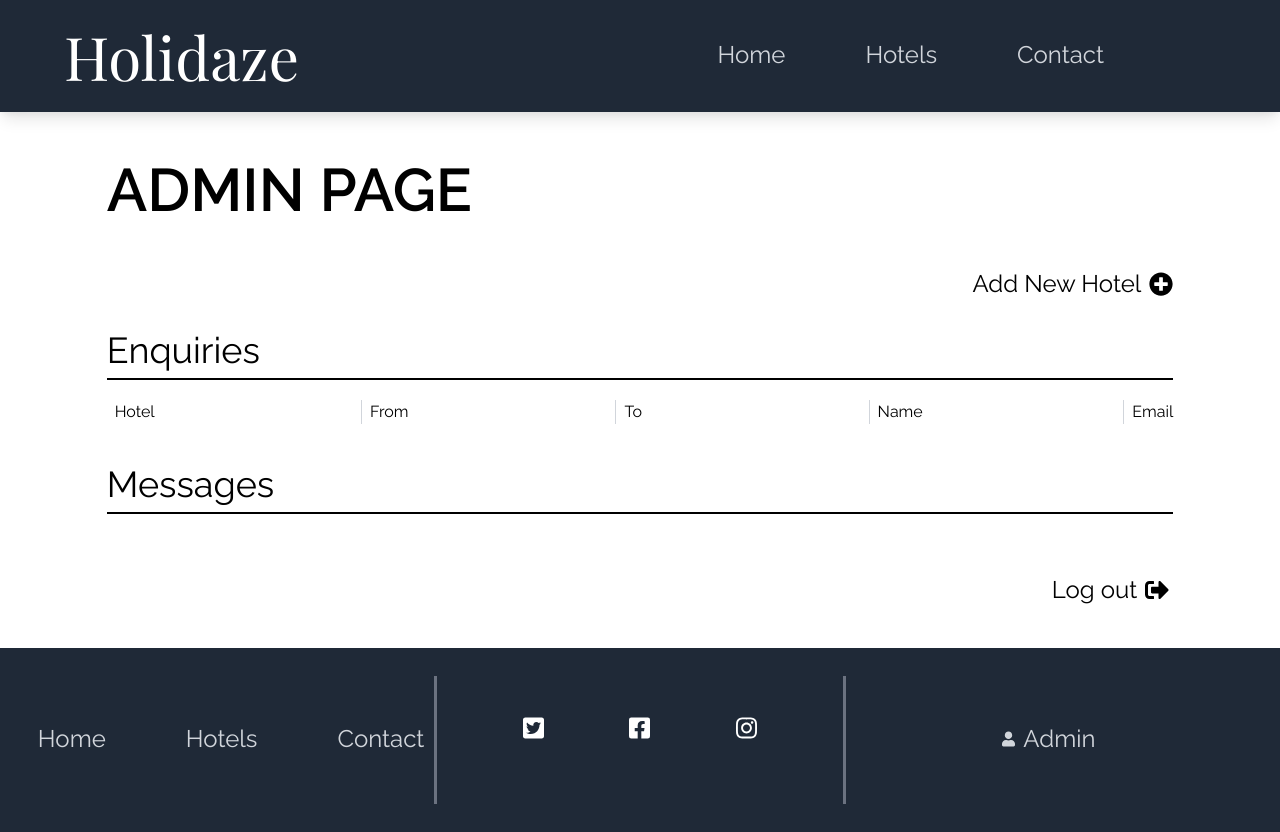
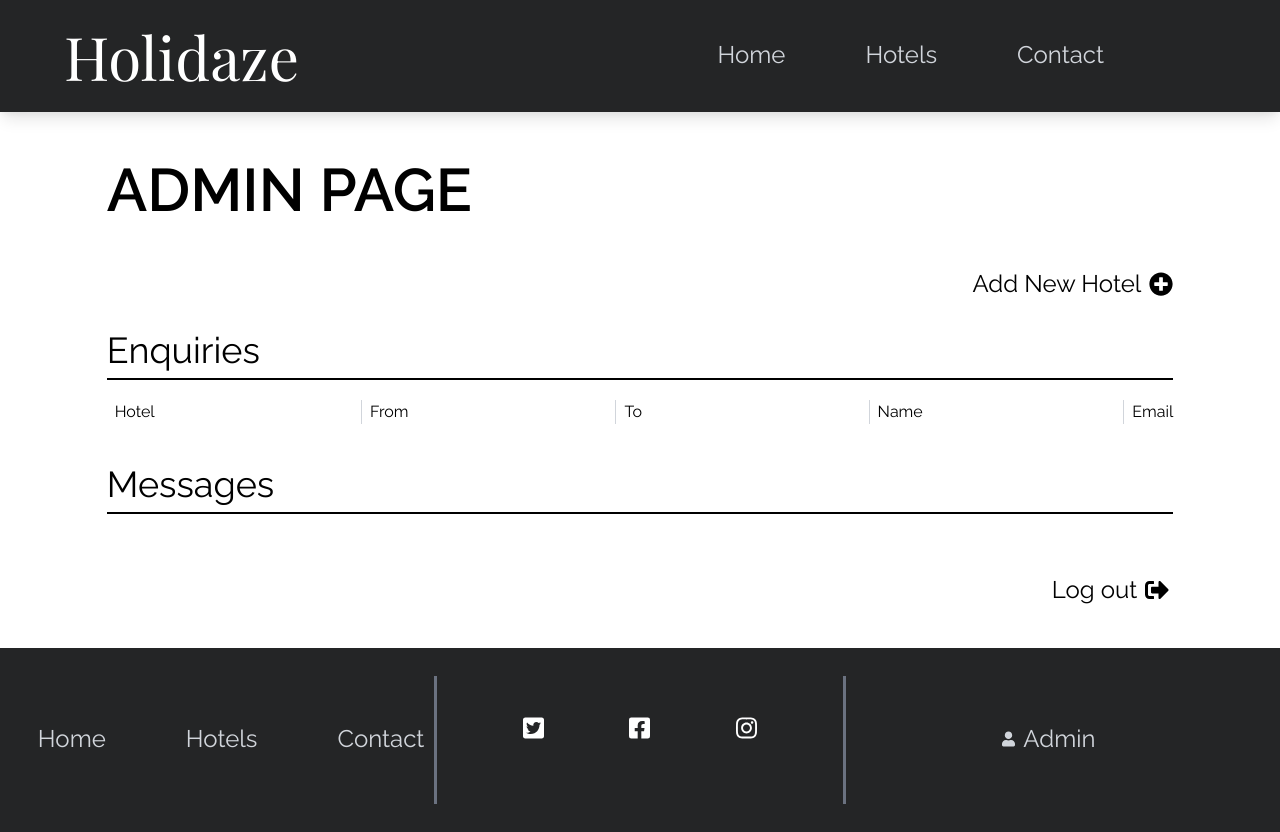
Before and after one commit to SanderDale/project-exam-2-SanderDale-public, a Next.js app: page /adminPage in a window 1280 px wide. Built offline with nearby package versions, Linux system fonts and the light colour scheme.

Commit message:
final commit

```diff
--- a/components/enquiries/EnquiryForm.js
+++ b/components/enquiries/EnquiryForm.js
@@ -102,7 +102,7 @@ function EnquiryForm({ hotelName }) {
 							)}
 						</div>
 					</div>
-					<button className="w-64 h-12 text-white hover:text-green-700 text-xl bg-green-700 hover:bg-transparent border-green-700 border-2 tracking-widest transition ease-out duration-300">
+					<button className="w-64 h-12 text-white hover:text-greenColor text-xl bg-greenColor hover:bg-transparent border-greenColor border-2 tracking-widest transition ease-out duration-300">
 						{submitting ? "Booking..." : "SUBMIT"}
 					</button>
 				</form>
--- a/components/layout/Footer.js
+++ b/components/layout/Footer.js
@@ -12,9 +12,9 @@ function Footer() {
 	const [auth, setAuth] = useContext(AuthContext);
 
 	return (
-		<footer className="bg-gray-800 flex flex-col md:flex-row justify-center items-center p-7 font-heading text-2xl">
+		<footer className="bg-backgroundMain flex flex-col md:flex-row justify-center items-center p-7 font-heading text-2xl">
 			<div className="md:w-full flex justify-center items-center pb-5 md:pb-0">
-				<ul className="flex bg-gray-800 flex-col lg:flex-row text-center">
+				<ul className="flex bg-backgroundMain flex-col lg:flex-row text-center">
 					<li className="pb-5 lg:pb-0 lg:mr-7 xl:mr-20">
 						<div
 							className={
--- a/components/layout/Navbar.js
+++ b/components/layout/Navbar.js
@@ -12,7 +12,7 @@ function Navigation() {
 	};
 
 	return (
-		<nav className="bg-gray-800 text-white shadow-lg relative">
+		<nav className="bg-backgroundMain text-white shadow-lg relative">
 			<div className="flex justify-between items-center h-20 md:h-28 px-6 sm:px-16">
 				<div className="text-3xl md:text-6xl font-headingAlt">
 					<Link href="/">Holidaze</Link>
@@ -73,11 +73,13 @@ function Navigation() {
 						<path strokeLinecap="round" strokeLinejoin="round" strokeWidth={2} d="M6 18L18 6M6 6l12 12" />
 					</svg>
 				</button>
-				<ul className="xl:hidden flex absolute top-0 right-0 h-screen lg:w-1/4 md:w-1/2 w-full bg-gray-800 flex-col justify-center items-center z-10">
+				<ul className="xl:hidden flex absolute top-0 right-0 h-screen lg:w-1/4 md:w-1/2 w-full bg-backgroundMain flex-col justify-center items-center z-10">
 					<li className="pb-10 text-2xl font-heading">
 						<div
 							className={
-								router.pathname == "/" ? "text-white" : "text-gray-300 transition ease-out duration-500 hover:text-white"
+								router.pathname == "/"
+									? "text-white"
+									: "text-gray-300 transition ease-out duration-500 hover:text-white"
 							}
 							onClick={handleClick}>
 							<Link href="/">Home</Link>
--- a/pages/adminLogin.js
+++ b/pages/adminLogin.js
@@ -15,7 +15,7 @@ export default function AdminLogin() {
 					In the admin panel you can check orders and messages as well as add hotels to your page.
 				</p>
 			</div>
-			<div className="flex justify-center items-start md:items-center py-16 pb-24 bg-gray-800 w-full text-white md:h-96 lg:min-h-96 md:rounded-r-2xl md:shadow-lg">
+			<div className="flex justify-center items-start md:items-center py-16 pb-24 bg-backgroundMain w-full text-white md:h-96 lg:min-h-96 md:rounded-r-2xl md:shadow-lg">
 				<LoginForm />
 			</div>
 		</div>
--- a/pages/adminPage.js
+++ b/pages/adminPage.js
@@ -54,7 +54,7 @@ export default function AdminPage() {
 					Admin Page
 				</h1>
 				<div className="flex w-full justify-center lg:justify-end items-center mb-7 font-heading text-xl lg:text-2xl">
-					<div className="flex justify-center items-center hover:text-green-600 transition ease-out duration-500 border-b-2 border-green-500 border-opacity-0 hover:border-opacity-100">
+					<div className="flex justify-center items-center hover:text-greenColor transition ease-out duration-500 border-b-2 border-greenColor border-opacity-0 hover:border-opacity-100">
 						<Link href="/newHotel">Add New Hotel</Link>
 						<FontAwesomeIcon className="w-6 h-6 ml-2" icon={faPlusCircle} />
 					</div>
--- a/tailwind.config.js
+++ b/tailwind.config.js
@@ -18,6 +18,10 @@ module.exports = {
 				"login-banner-small": "url('/images/login-banner-small.jpg')",
 				"login-banner-large": "url('/images/login-banner-large.jpg')",
 			}),
+			colors: {
+				backgroundMain: "#242526",
+				greenColor: "#00C267",
+			},
 		},
 	},
 	variants: {
```
